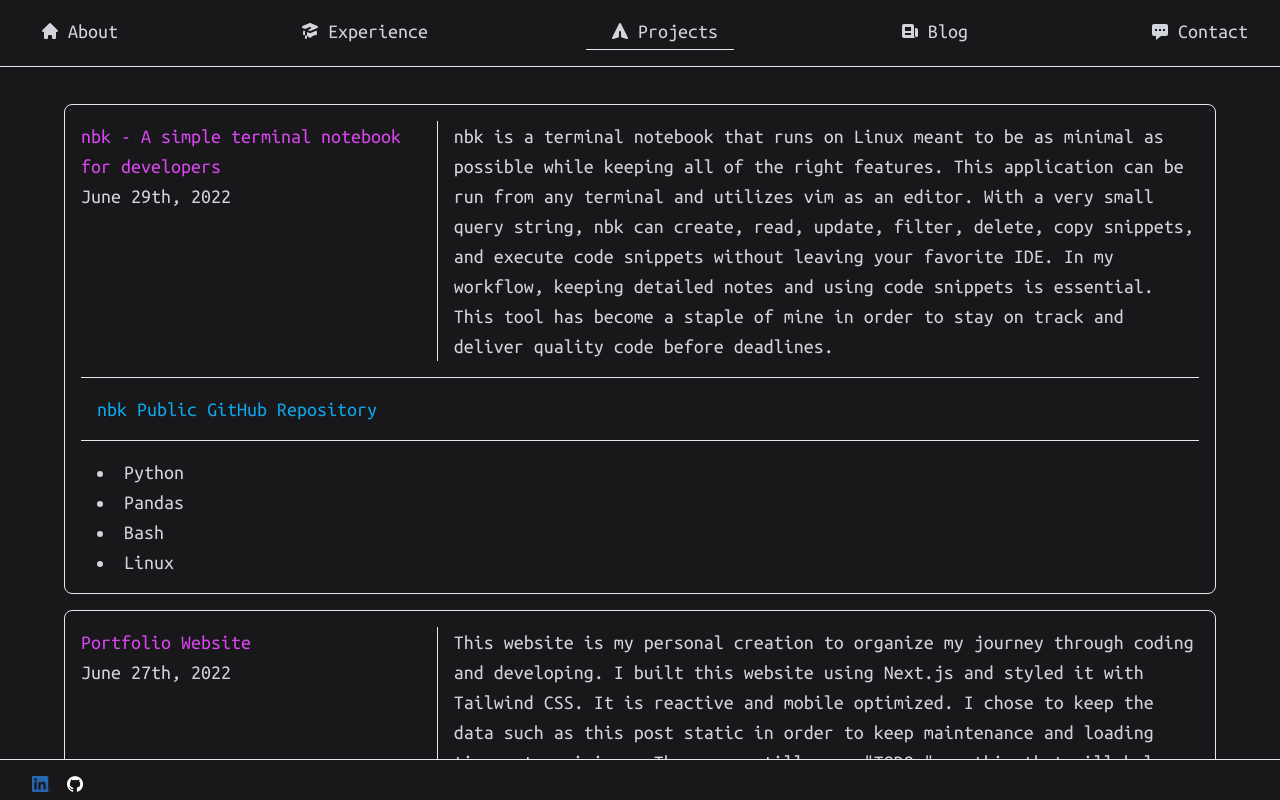
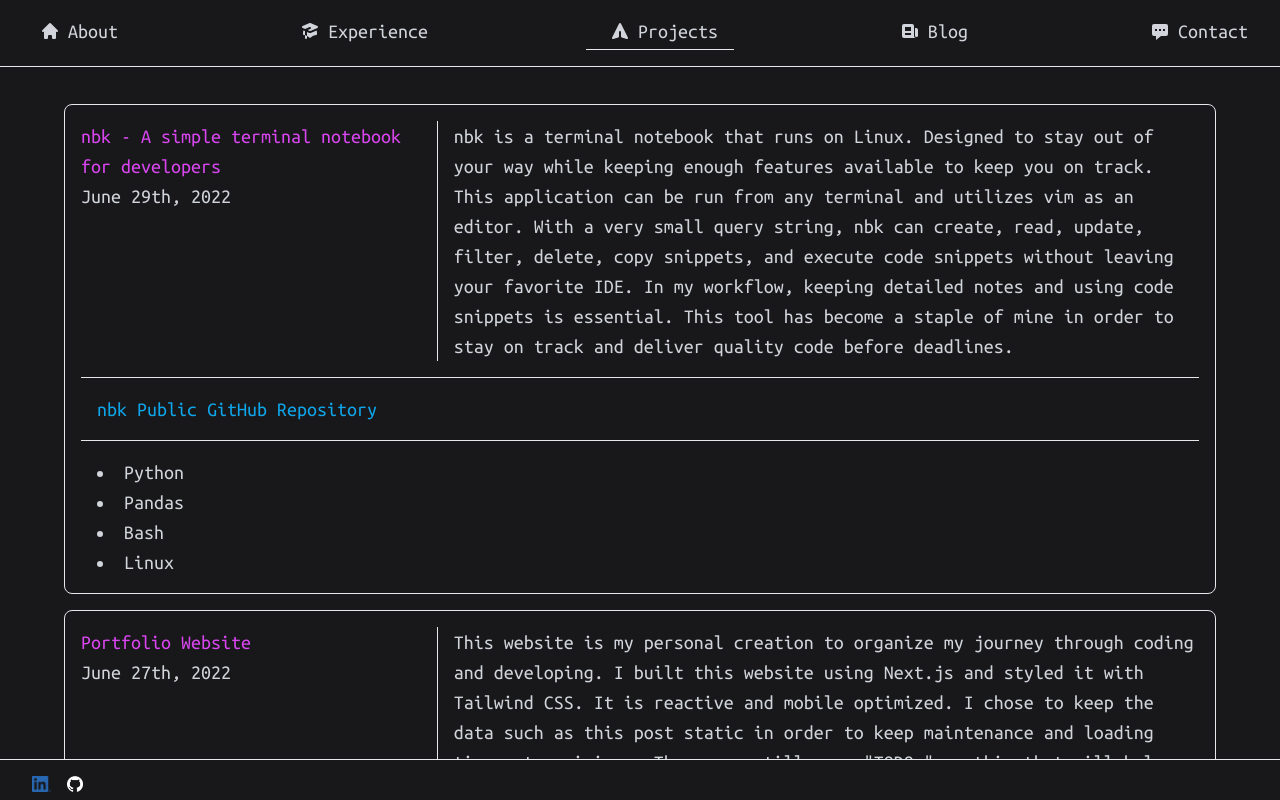
Before and after one commit to kalenwillits/portfolio, a Next.js app: page /projects in a window 1280 px wide. Built offline with nearby package versions, Linux system fonts and the light colour scheme.

Commit message:
Editing project description to be reworded.

```diff
--- a/data/projects.js
+++ b/data/projects.js
@@ -23,11 +23,12 @@ export const projects =
     {
       title: "nbk - A simple terminal notebook for developers",
       description: `
-    nbk is a terminal notebook that runs on Linux meant to be as minimal as possible while keeping all of the right
-    features. This application can be run from any terminal and utilizes vim as an editor. With a very small query
-    string, nbk can create, read, update, filter, delete, copy snippets, and execute code snippets without leaving your
-    favorite IDE. In my workflow, keeping detailed notes and using code snippets is essential. This tool has become a
-    staple of mine in order to stay on track and deliver quality code before deadlines.
+    nbk is a terminal notebook that runs on Linux. Designed to stay out of your way while keeping enough features
+    available to keep you on track. This application can be run from any terminal and utilizes vim as an
+    editor. With a very small query string, nbk can create, read, update, filter, delete, copy snippets, and execute
+    code snippets without leaving your favorite IDE. In my workflow, keeping detailed notes and using code snippets is
+    essential. This tool has become a staple of mine in order to stay on track and deliver quality code before
+    deadlines.
   `,
       timestamp: "June 29th, 2022",
       links:
```
